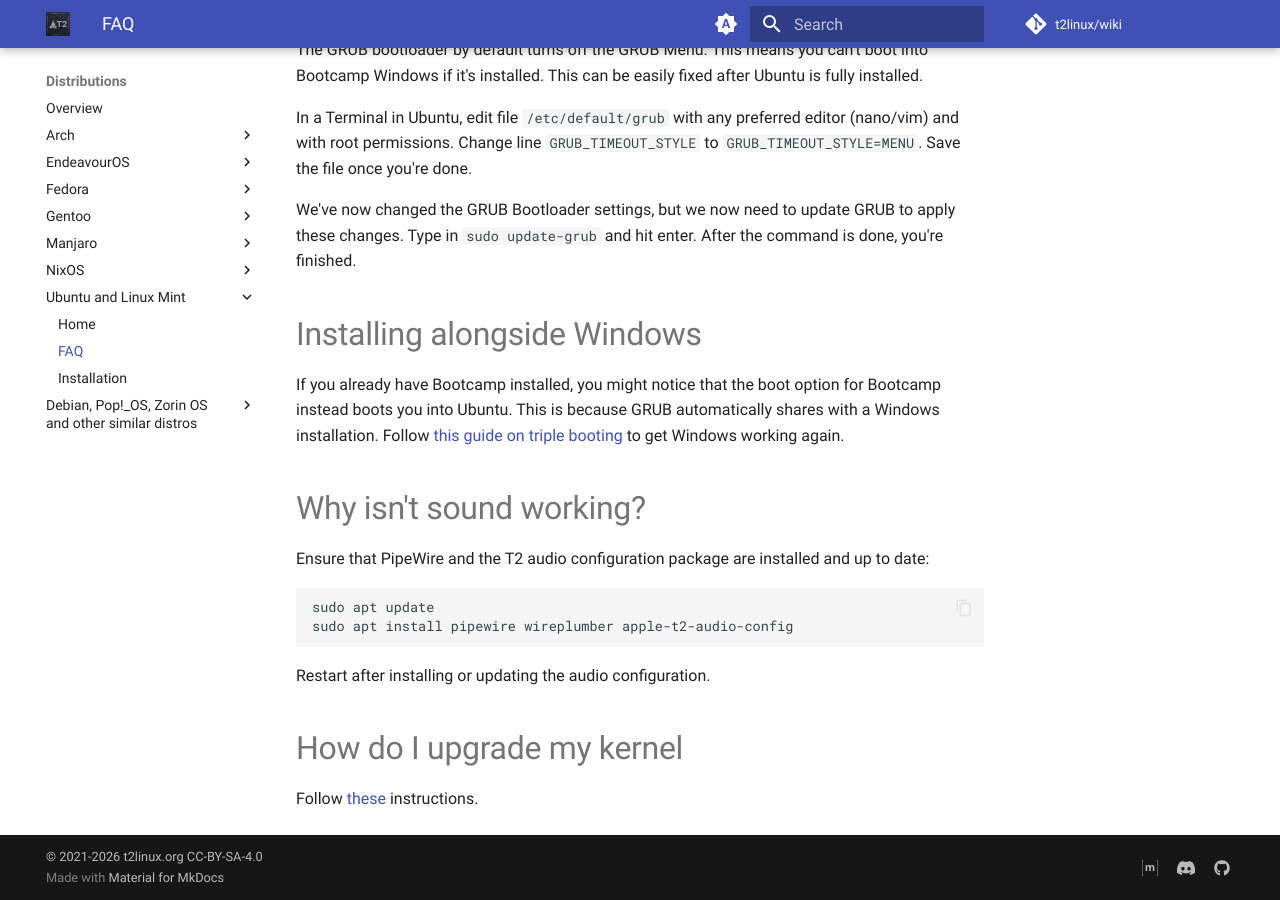
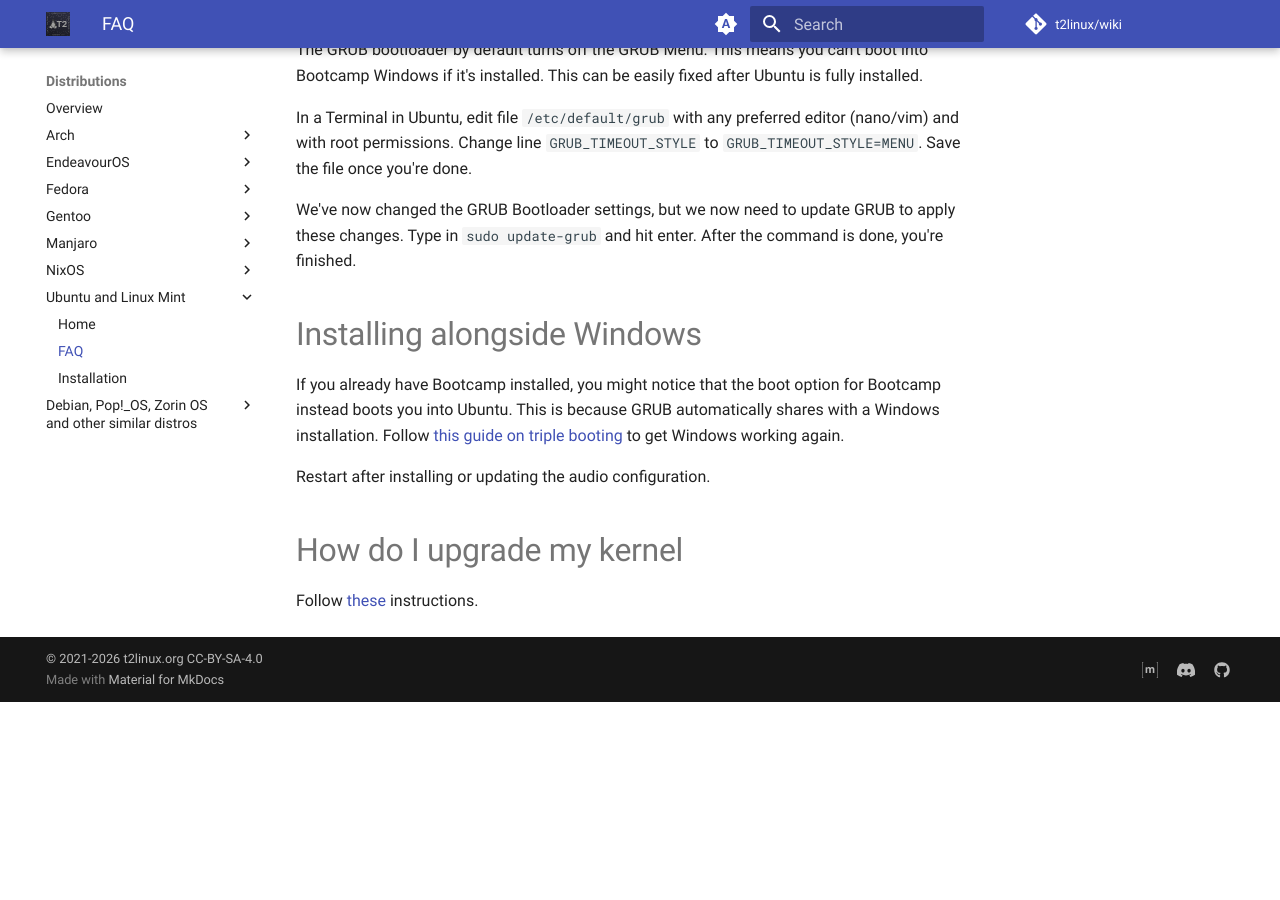
Before and after one commit to t2linux/wiki, an MkDocs documentation site: the page built from docs/distributions/ubuntu/faq.md, in a window 1280 px wide and 900 px high, scrolled down 619 px. Built offline with MkDocs 1.6.1 and Material for MkDocs 9.7.7, drawn with Linux system fonts in a browser that asks for light colours; comment, search, counter and statistics services are not loaded; after the commit the page ends 1321 px from its top, so only the background shows below that.

Commit message:
Update faq.md

````diff
--- a/docs/distributions/ubuntu/faq.md
+++ b/docs/distributions/ubuntu/faq.md
@@ -20,15 +20,6 @@ We've now changed the GRUB Bootloader settings, but we now need to update GRUB t
 
 If you already have Bootcamp installed, you might notice that the boot option for Bootcamp instead boots you into Ubuntu. This is because GRUB automatically shares with a Windows installation. Follow [this guide on triple booting](https://wiki.t2linux.org/guides/windows/#if-windows-is-installed-first) to get Windows working again.
 
-# Why isn't sound working?
-
-Ensure that PipeWire and the T2 audio configuration package are installed and up to date:
-
-```bash
-sudo apt update
-sudo apt install pipewire wireplumber apple-t2-audio-config
-```
-
 Restart after installing or updating the audio configuration.
 
 # How do I upgrade my kernel
````
